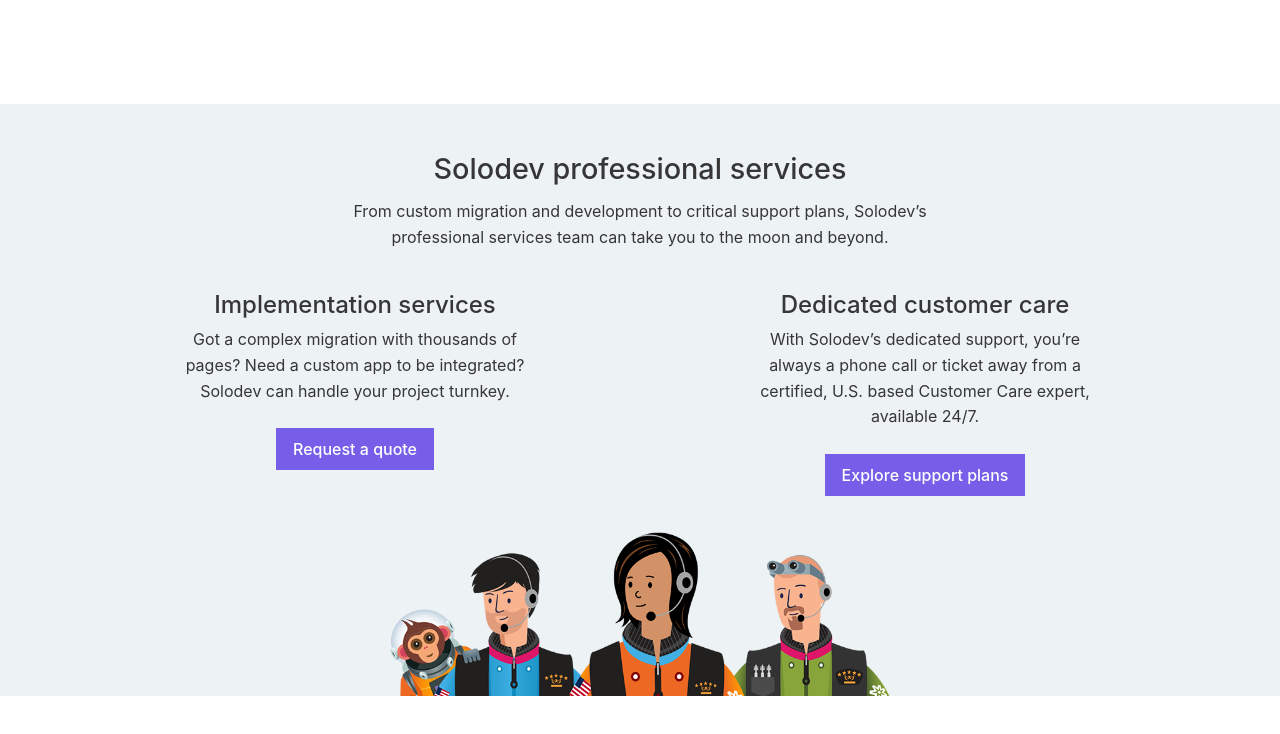
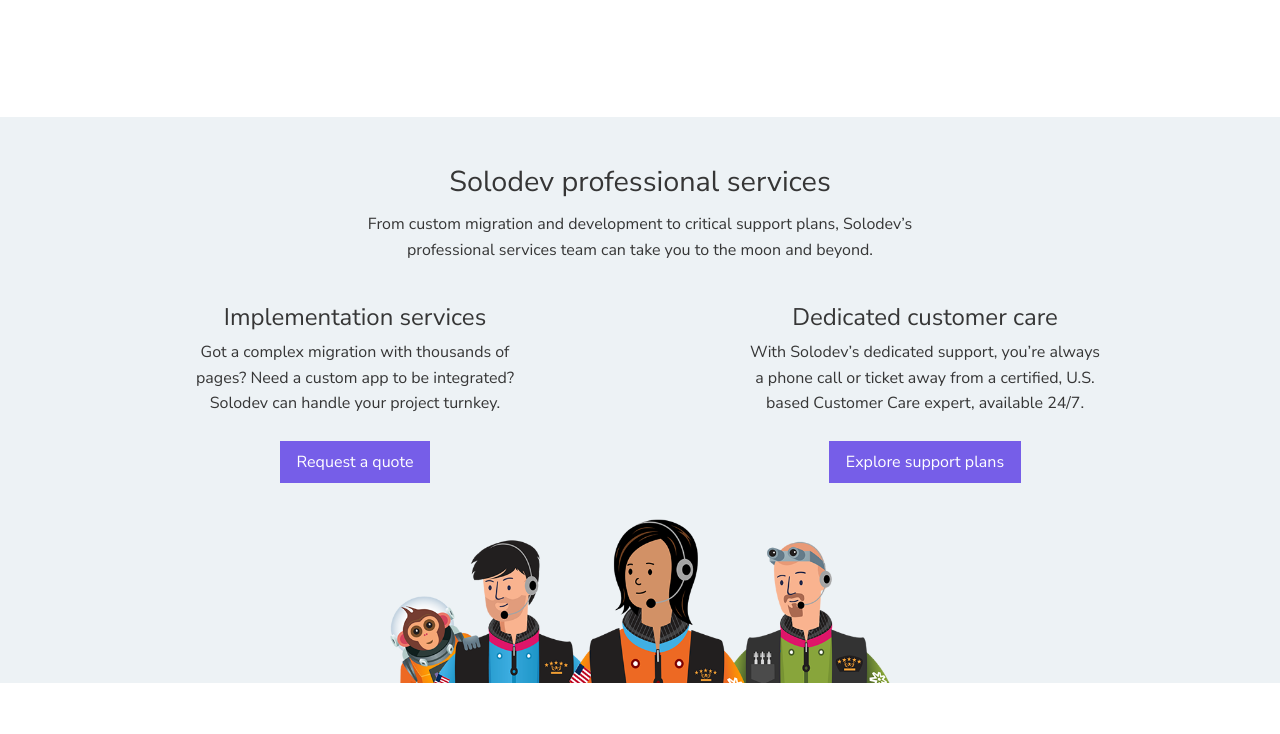
Before and after one commit to paristuzun/absolutely-positioned-images, a plain HTML site: page index.html in a window 1280 px wide. Drawn offline with nearby package versions, Linux system fonts and the light colour scheme.

Commit message:
minor tweaks

```diff
--- a/index.html
+++ b/index.html
@@ -8,6 +8,7 @@
     <!-- Bootstrap CSS -->
     <link rel="stylesheet" href="https://stackpath.bootstrapcdn.com/bootstrap/4.1.3/css/bootstrap.min.css" integrity="sha384-MCw98/SFnGE8fJT3GXwEOngsV7Zt27NXFoaoApmYm81iuXoPkFOJwJ8ERdknLPMO" crossorigin="anonymous">
     <link rel="stylesheet" href="style.css">
+    <link href="https://fonts.googleapis.com/css?family=Nunito+Sans&display=swap" rel="stylesheet">
     <!-- Optional JavaScript -->
     <!-- jQuery first, then Popper.js, then Bootstrap JS -->
     <script src="https://code.jquery.com/jquery-3.3.1.slim.min.js" integrity="sha384-q8i/X+965DzO0rT7abK41JStQIAqVgRVzpbzo5smXKp4YfRvH+8abtTE1Pi6jizo" crossorigin="anonymous"></script>
--- a/style.css
+++ b/style.css
@@ -1,7 +1,7 @@
 html { height: 100%; }
 
 body {
-    font-family: Inter,proxima-nova,"Helvetica Neue",Helvetica,Roboto,Arial,sans-serif;
+    font-family: 'Nunito Sans', sans-serif;
     color: #363636;
     line-height: 1.6;
     font-size: 1rem;
@@ -57,7 +57,7 @@ body {
 }
 }
 
-h2, h3 {
+h1, h2, h3 {
     font-weight: 500;
 }
 
```
